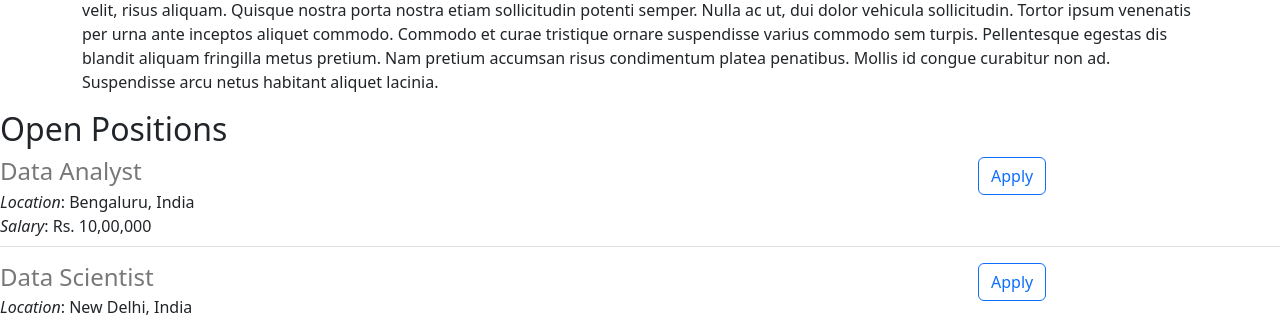
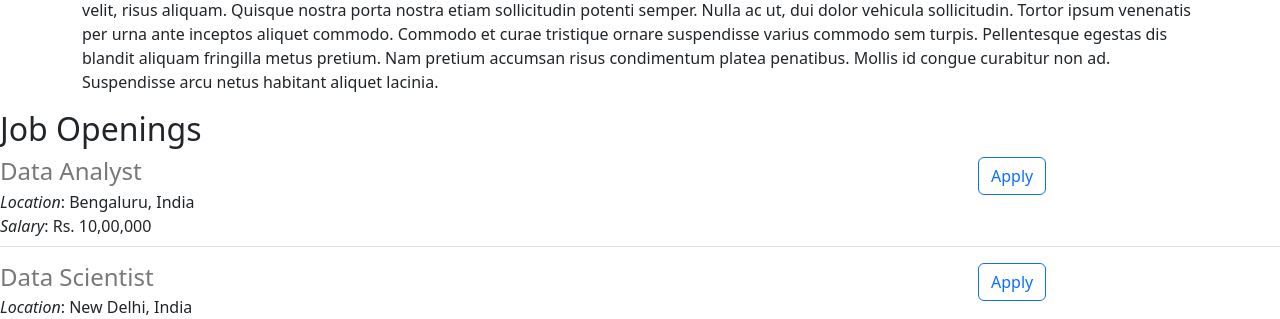
Before and after one commit to aghilvs/careers-website, a Flask app: page / in a window 1280 px wide. Shown: the part 576-895 px from the top of the page. Run offline with Flask 3, Linux system fonts and the light colour scheme.

Commit message:
Changed Open Positions to Job openings in home.html

```diff
--- a/templates/home.html
+++ b/templates/home.html
@@ -16,7 +16,7 @@
 
       Risus ultrices pulvinar pretium in litora iaculis velit, risus aliquam. Quisque nostra porta nostra etiam sollicitudin potenti semper. Nulla ac ut, dui dolor vehicula sollicitudin. Tortor ipsum venenatis per urna ante inceptos aliquet commodo. Commodo et curae tristique ornare suspendisse varius commodo sem turpis. Pellentesque egestas dis blandit aliquam fringilla metus pretium. Nam pretium accumsan risus condimentum platea penatibus. Mollis id congue curabitur non ad. Suspendisse arcu netus habitant aliquet lacinia.
     </p>
-    <h2>Open Positions</h2>
+    <h2>Job Openings</h2>
     <div>
       <!-- {{jobs}} --><!-- This is provided by Flask(Templating Syntax) a way to insert dynamic data into your HTML-->
       {% for job in jobs %}
```
